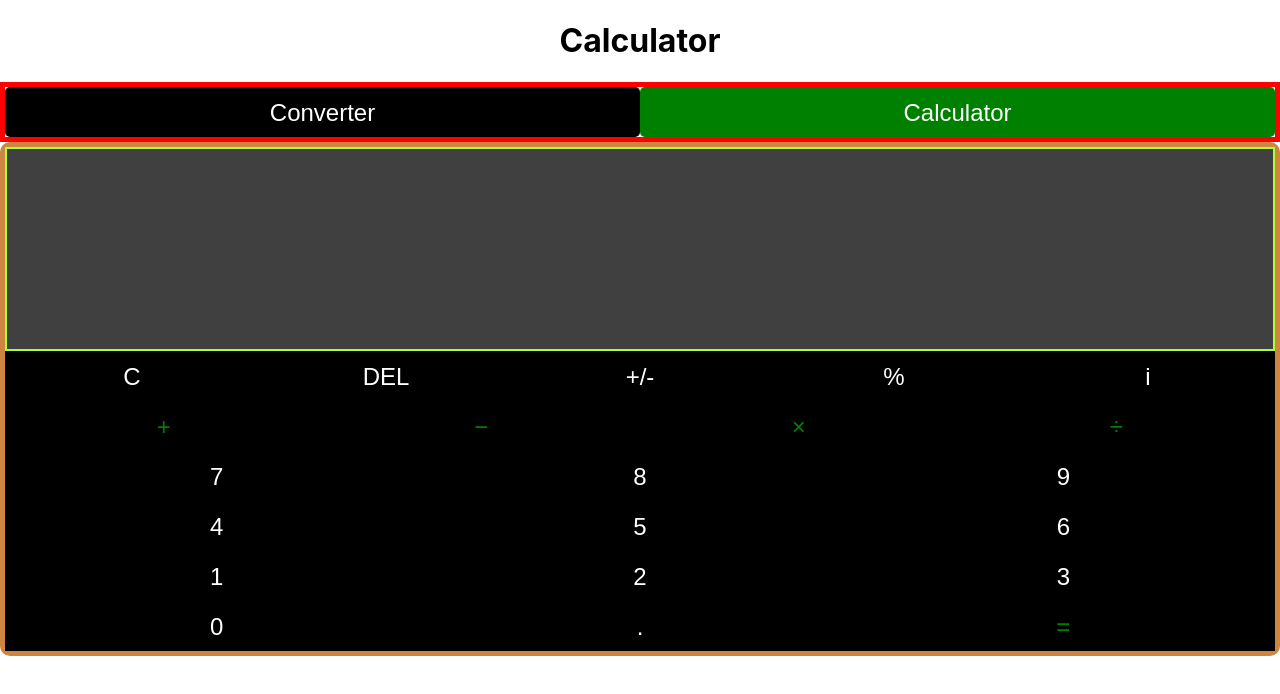
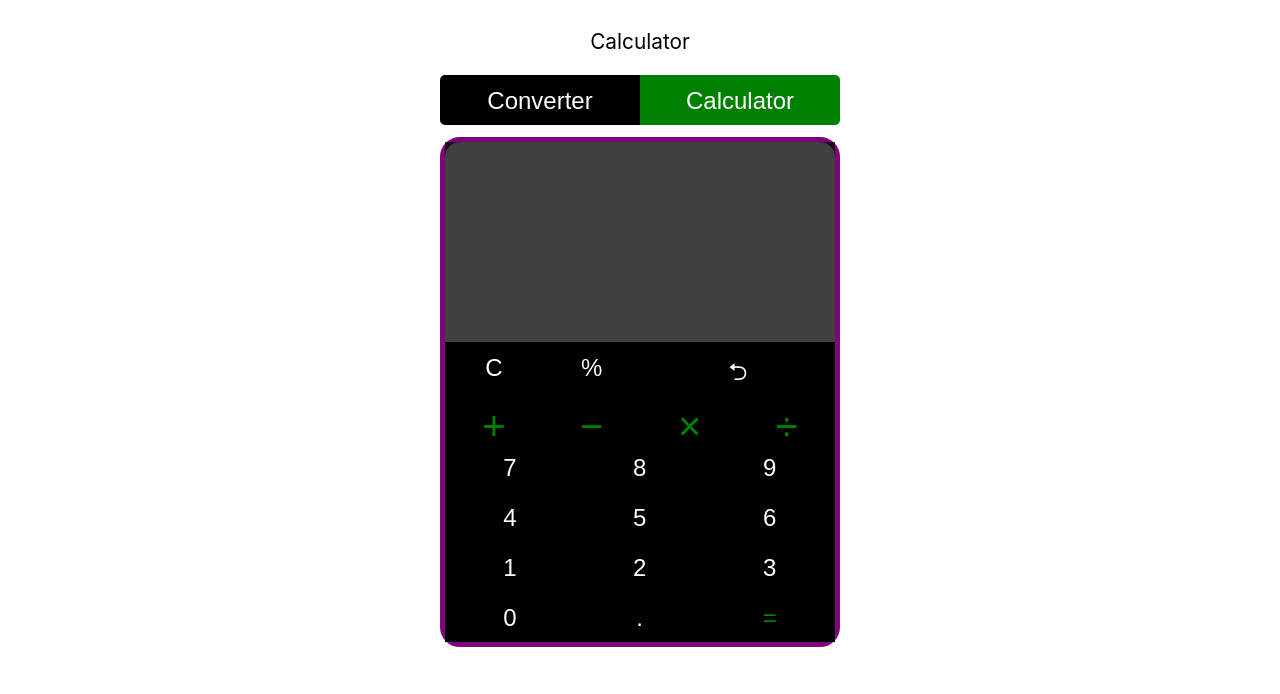
Before and after one commit to muritador5050/calculator_-_currency_converter, a React (Create React App) app: page / in a window 1280 px wide. Shown: the top 694 px of the page. Built offline with nearby package versions, Linux system fonts and the light colour scheme.

Commit message:
ready to deploy

```diff
--- a/src/App.css
+++ b/src/App.css
@@ -1,12 +1,16 @@
 body {
   /* background-color: rgba(0, 0, 0, 0.938); */
+  /* display: flex;
+  justify-content: center;
+  align-items: center; */
 }
-
+.container {
+  /* width: 80%; */
+  padding: 0.5em;
+}
 nav {
   display: flex;
   align-items: center;
-  /* gap: 5em; */
-  border: 5px solid red;
 }
 button {
   height: 50px;
@@ -20,24 +24,76 @@ button {
 }
 .active-name {
   text-align: center;
+  font-size: 1.3rem;
+  margin-bottom: 0;
 }
 .switch-btn {
-  /* width: 200px !important; */
   border-radius: 5px;
+  margin-bottom: 0.5em;
+}
+.con-btn {
+  border-top-right-radius: 0;
+  border-bottom-right-radius: 0;
+}
+.cal-btn {
+  border-top-left-radius: 0;
+  border-bottom-left-radius: 0;
+}
+.entity {
+  font-size: 2.5rem;
+}
+.converter-grid {
+  display: grid;
+  grid-template-columns: auto auto auto;
 }
 
+.converter-grid .span-two {
+  grid-column: span 2;
+}
+
+.cal-operation-grid {
+  display: grid;
+  grid-template-columns: auto auto auto auto;
+}
+.cal-operation-grid .span-two {
+  grid-column: span 2;
+}
+.cal-number-grid {
+  display: grid;
+  grid-template-columns: auto auto auto;
+}
+.amount-input {
+  height: 100px;
+  margin: 0.5em 0;
+  /* padding: 0.2em; */
+  overflow: hidden;
+  /* background-color: red; */
+}
+.amount-input input {
+  height: inherit;
+  width: 100%;
+  outline: none;
+  border: none;
+  font-size: 2rem;
+  background-color: transparent;
+}
 .calculator,
 .converter {
-  border: 5px solid peru;
+  border: 5px solid purple;
   /* padding: 1em 0.5em; */
-  border-radius: 10px;
+  border-radius: 20px;
+  min-height: 500px;
 }
 .calculator-box,
 .converter-box {
   height: 200px;
-  border: 2px solid greenyellow;
   font-size: 2rem;
   background-color: rgba(0, 0, 0, 0.75);
+}
+.converter-box {
+  display: flex;
+  flex-direction: column;
+  height: 300px;
 }
 .calculator-box {
   display: flex;
@@ -45,7 +101,21 @@ button {
   align-items: flex-end;
   justify-content: flex-end;
 }
+select {
+  height: 60px;
+  /* border-radius: 10px; */
+  background-color: inherit;
+  color: white;
+  padding: 10px;
+}
 
-section {
-  display: flex;
+@media (min-width: 600px) {
+  body {
+    display: flex;
+    justify-content: center;
+    align-items: center;
+  }
+  .container {
+    width: 400px;
+  }
 }
--- a/src/components/Button.tsx
+++ b/src/components/Button.tsx
@@ -3,7 +3,7 @@ import '../App.css';
 type ButtonProps = {
   children: React.ReactNode;
   style?: React.CSSProperties;
-  onClick?: () => void;
+  onClick: () => void;
 };
 const Button = ({ children, onClick, style }: ButtonProps) => {
   return (
--- a/src/components/Calculator.tsx
+++ b/src/components/Calculator.tsx
@@ -21,7 +21,8 @@ type ACTIONTYPE =
   | { type: 'choose-operation'; payload: string }
   | { type: 'clear' }
   | { type: 'delete-digit' }
-  | { type: 'evaluate' };
+  | { type: 'evaluate' }
+  | { type: 'percentage' };
 
 function reducer(state: OperationProps, action: ACTIONTYPE): OperationProps {
   switch (action.type) {
@@ -71,6 +72,20 @@ function reducer(state: OperationProps, action: ACTIONTYPE): OperationProps {
         operation: null,
         previousOperand: '',
       };
+    case 'percentage':
+      if (state.previousOperand && state.operation) {
+        const percentageValue = parseFloat(state.currentOperand) / 100;
+        return {
+          ...state,
+          currentOperand: percentageValue.toString(),
+        };
+      } else {
+        const percentageValue = parseFloat(state.currentOperand) / 100;
+        return {
+          ...state,
+          currentOperand: percentageValue.toString(),
+        };
+      }
     default:
       return state;
   }
@@ -98,6 +113,9 @@ function evaluate({
     case '/':
       computation = (prev / current).toString();
       break;
+    case '%':
+      computation = (current / 100).toString();
+      break;
     default:
       return '';
   }
@@ -118,42 +136,40 @@ function Calculator() {
           </div>
           <div className='current-operand'>{currentOperand}</div>
         </div>
-        <section className=''>
+        <section className='cal-operation-grid'>
           <Button onClick={() => dispatch({ type: 'clear' })}>C</Button>
-          <Button onClick={() => dispatch({ type: 'delete-digit' })}>
-            DEL
-          </Button>
-          <Button>+/-</Button>
-          <Button>%</Button>
-          <Button>i</Button>
-        </section>
-        <section>
+          <Button onClick={() => dispatch({ type: 'percentage' })}>%</Button>
+          <span className='span-two'>
+            <Button onClick={() => dispatch({ type: 'delete-digit' })}>
+              <span> &#x2B8C;</span>
+            </Button>
+          </span>
           <Button
             onClick={() => dispatch({ type: 'choose-operation', payload: '+' })}
             style={colorstyle}
           >
-            &#43;
+            <span className='entity'>&#43;</span>
           </Button>
           <Button
             onClick={() => dispatch({ type: 'choose-operation', payload: '-' })}
             style={colorstyle}
           >
-            &minus;
+            <span className='entity'>&minus;</span>
           </Button>
           <Button
             onClick={() => dispatch({ type: 'choose-operation', payload: '*' })}
             style={colorstyle}
           >
-            &#215;
+            <span className='entity'>&#215;</span>
           </Button>
           <Button
             onClick={() => dispatch({ type: 'choose-operation', payload: '/' })}
             style={colorstyle}
           >
-            &divide;
+            <span className='entity'>&divide;</span>
           </Button>
         </section>
-        <section>
+        <section className='cal-number-grid'>
           <Button onClick={() => dispatch({ type: 'add-digit', payload: '7' })}>
             7
           </Button>
@@ -163,8 +179,7 @@ function Calculator() {
           <Button onClick={() => dispatch({ type: 'add-digit', payload: '9' })}>
             9
           </Button>
-        </section>
-        <section>
+
           <Button onClick={() => dispatch({ type: 'add-digit', payload: '4' })}>
             4
           </Button>
@@ -174,8 +189,7 @@ function Calculator() {
           <Button onClick={() => dispatch({ type: 'add-digit', payload: '6' })}>
             6
           </Button>
-        </section>
-        <section>
+
           <Button onClick={() => dispatch({ type: 'add-digit', payload: '1' })}>
             1
           </Button>
@@ -185,8 +199,7 @@ function Calculator() {
           <Button onClick={() => dispatch({ type: 'add-digit', payload: '3' })}>
             3
           </Button>
-        </section>
-        <section>
+
           <Button onClick={() => dispatch({ type: 'add-digit', payload: '0' })}>
             0
           </Button>
--- a/src/components/CurrencyConverter.tsx
+++ b/src/components/CurrencyConverter.tsx
@@ -19,7 +19,8 @@ type CurrencyAction =
   | { type: 'SET_CONVERTED_AMOUNT'; payload: string }
   | { type: 'SET_EXCHANGE_RATES'; payload: { [key: string]: number } }
   | { type: 'SET_ERROR'; payload: string }
-  | { type: 'CLEAR' };
+  | { type: 'CLEAR' }
+  | { type: 'DELETE' };
 const initialState: CurrencyState = {
   fromCurrency: 'USD',
   toCurrency: 'EUR',
@@ -45,6 +46,9 @@ function currencyReducer(
       return { ...state, exchangeRates: action.payload, error: null };
     case 'SET_ERROR':
       return { ...state, error: action.payload };
+    case 'DELETE':
+      if (state.amount === '') return state;
+      return { ...state, amount: state.amount.slice(0, -1) };
     case 'CLEAR':
       return { ...state, amount: '', convertedAmount: '' };
     default:
@@ -53,15 +57,11 @@ function currencyReducer(
 }
 
 function CurrencyConverter() {
-  const [state, dispatch] = useReducer(currencyReducer, initialState);
-  const {
-    fromCurrency,
-    toCurrency,
-    amount,
-    convertedAmount,
-    exchangeRates,
-    error,
-  } = state;
+  const [
+    { fromCurrency, toCurrency, amount, convertedAmount, exchangeRates, error },
+    dispatch,
+  ] = useReducer(currencyReducer, initialState);
+
   const [currencies, setCurrencies] = useState<string[]>([]);
   useEffect(() => {
     const fetchRates = async () => {
@@ -80,10 +80,11 @@ function CurrencyConverter() {
     fetchRates();
   }, []);
 
+  useEffect(() => {
     const handleConvert = () => {
       console.log('Exchange Rates: ', exchangeRates);
       if (!amount) {
-      dispatch({ type: 'SET_ERROR', payload: 'Please enter an amount.' });
+        dispatch({ type: 'SET_CONVERTED_AMOUNT', payload: '' }); // Clear converted amount
         return;
       }
 
@@ -109,11 +110,14 @@ function CurrencyConverter() {
         }
       }
     };
-
+    handleConvert();
+  }, [amount, fromCurrency, toCurrency, exchangeRates, dispatch]);
   const handleDigitClick = (digit: string) => {
-    dispatch({ type: 'SET_AMOUNT', payload: state.amount + digit });
+    dispatch({ type: 'SET_AMOUNT', payload: amount + digit });
   };
-
+  const handleDelete = () => {
+    dispatch({ type: 'DELETE' });
+  };
   const handleClear = () => {
     dispatch({ type: 'CLEAR' });
   };
@@ -145,13 +149,10 @@ function CurrencyConverter() {
           ))}
         </select>
         <div className='amount-input'>
-          <input
-            type='text'
-            value={amount}
-            onChange={(e) =>
-              dispatch({ type: 'SET_AMOUNT', payload: e.target.value })
-            }
-          />
+          <div className='amount-display'>
+            {amount}
+            {fromCurrency}
+          </div>
         </div>
         <div className='converted-amount'>
           {convertedAmount && (
@@ -161,48 +162,35 @@ function CurrencyConverter() {
           )}
           {error && <p className='error'>{error}</p>}
         </div>
-        <Button style={colorstyle} onClick={handleConvert}>
-          Convert
+      </div>
+      <div className='converter-grid'>
+        <span className='span-two'>
+          <Button style={colorstyle} onClick={() => {}}>
+            <span>&#8634;</span>
           </Button>
-      </div>
-      <section>
-        <Button
-          style={colorstyle}
-          onClick={() => {
-            dispatch({ type: 'SET_EXCHANGE_RATES', payload: {} });
-          }}
-        >
-          his
-        </Button>
-        <Button style={colorstyle} onClick={() => {}}>
-          ref
-        </Button>
+        </span>
         <Button style={colorstyle} onClick={handleClear}>
           C
         </Button>
-      </section>
-      <section>
+
         <Button onClick={() => handleDigitClick('1')}>1</Button>
         <Button onClick={() => handleDigitClick('2')}>2</Button>
         <Button onClick={() => handleDigitClick('3')}>3</Button>
-      </section>
-      <section>
+
         <Button onClick={() => handleDigitClick('4')}>4</Button>
         <Button onClick={() => handleDigitClick('5')}>5</Button>
         <Button onClick={() => handleDigitClick('6')}>6</Button>
-      </section>
-      <section>
+
         <Button onClick={() => handleDigitClick('7')}>7</Button>
         <Button onClick={() => handleDigitClick('8')}>8</Button>
         <Button onClick={() => handleDigitClick('9')}>9</Button>
-      </section>
-      <section>
+
         <Button onClick={() => handleDigitClick('.')}>.</Button>
         <Button onClick={() => handleDigitClick('0')}>0</Button>
-        <Button style={colorstyle} onClick={handleClear}>
-          c
+        <Button style={colorstyle} onClick={handleDelete}>
+          <span> &#x2B8C;</span>
         </Button>
-      </section>
+      </div>
     </div>
   );
 }
--- a/src/pages/Home.tsx
+++ b/src/pages/Home.tsx
@@ -18,9 +18,9 @@ function Home() {
 
   let activeName =
     active === 'Calculator' ? (
-      <h1>Calculator</h1>
+      <p>Calculator</p>
     ) : active === 'Converter' ? (
-      <h1>Converter</h1>
+      <p>Converter</p>
     ) : (
       ''
     );
@@ -28,26 +28,26 @@ function Home() {
     backgroundColor: active === buttonId ? 'green' : 'black',
   });
   return (
-    <>
+    <div className='container'>
       <span className='active-name'>{activeName}</span>
       <nav>
         <button
           style={buttonStyle('Converter')}
           onClick={() => handleActive('Converter')}
-          className='switch-btn'
+          className='switch-btn con-btn'
         >
           Converter
         </button>
         <button
           style={buttonStyle('Calculator')}
           onClick={() => handleActive('Calculator')}
-          className='switch-btn'
+          className='switch-btn cal-btn'
         >
           Calculator
         </button>
       </nav>
       <main>{componentToRender}</main>
-    </>
+    </div>
   );
 }
 
```
Lines whose indentation alone changed are shown as unchanged.
